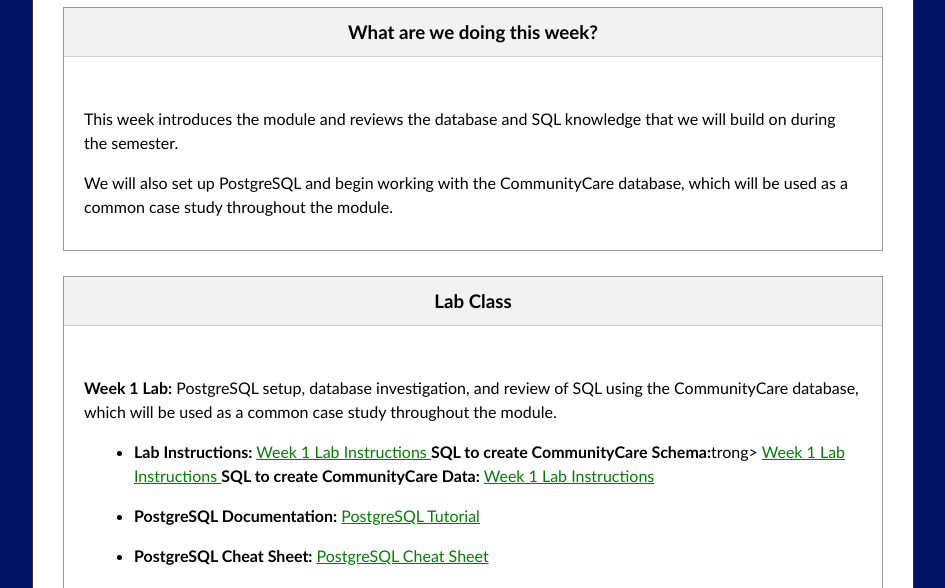
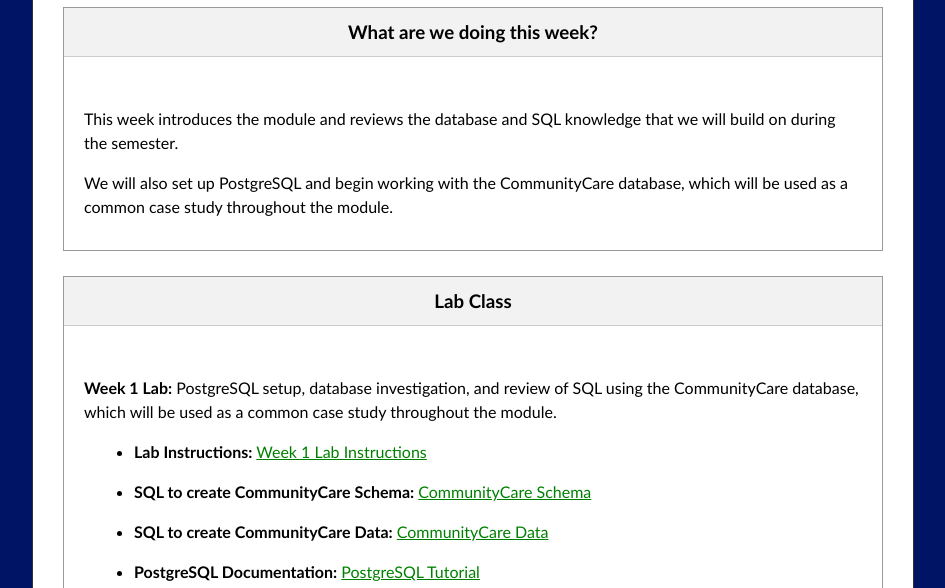
Before and after one commit to deirdrelawlessTUDublin/CMPU3010-26, a plain HTML site: page W1/Week1.html in a window 1280 px wide. Shown: the part 212-800 px from the top of the page, without its empty margins (167-1112 px from the left). Drawn offline with Linux system fonts and the light colour scheme.

Commit message:
Update Week 1 HTML content and structure

```diff
--- a/W1/Week1.html
+++ b/W1/Week1.html
@@ -142,23 +142,34 @@ PostgreSQL setup, database investigation, and review of SQL using the CommunityC
         </p>
 
       <ul class="resource-list">
-        <li>
-          <p>
+
+          <li>
+            <p></p>
             <strong>Lab Instructions:</strong>
             <a href="./CMPU3010 Lab1.pdf">
               Week 1 Lab Instructions
             </a>
-            <strong>SQL to create CommunityCare Schema:</strong>trong>
+      </p>
+          </li>
+
+          <li>
+            <p>
+            <strong>SQL to create CommunityCare Schema:</strong>
             <a href="./01-communitycare-schema.sql">
-              Week 1 Lab Instructions
+              CommunityCare Schema
             </a>
+            </p>
+          </li>
 
+          <li>
+            <p>
             <strong>SQL to create CommunityCare Data:</strong>
             <a href="./01-communitycare-data.sql">
-              Week 1 Lab Instructions
+              CommunityCare Data
             </a>
-          </p>
-        </li>
+              </p>
+          </li>
+
 
         <li>
           <p>
```
